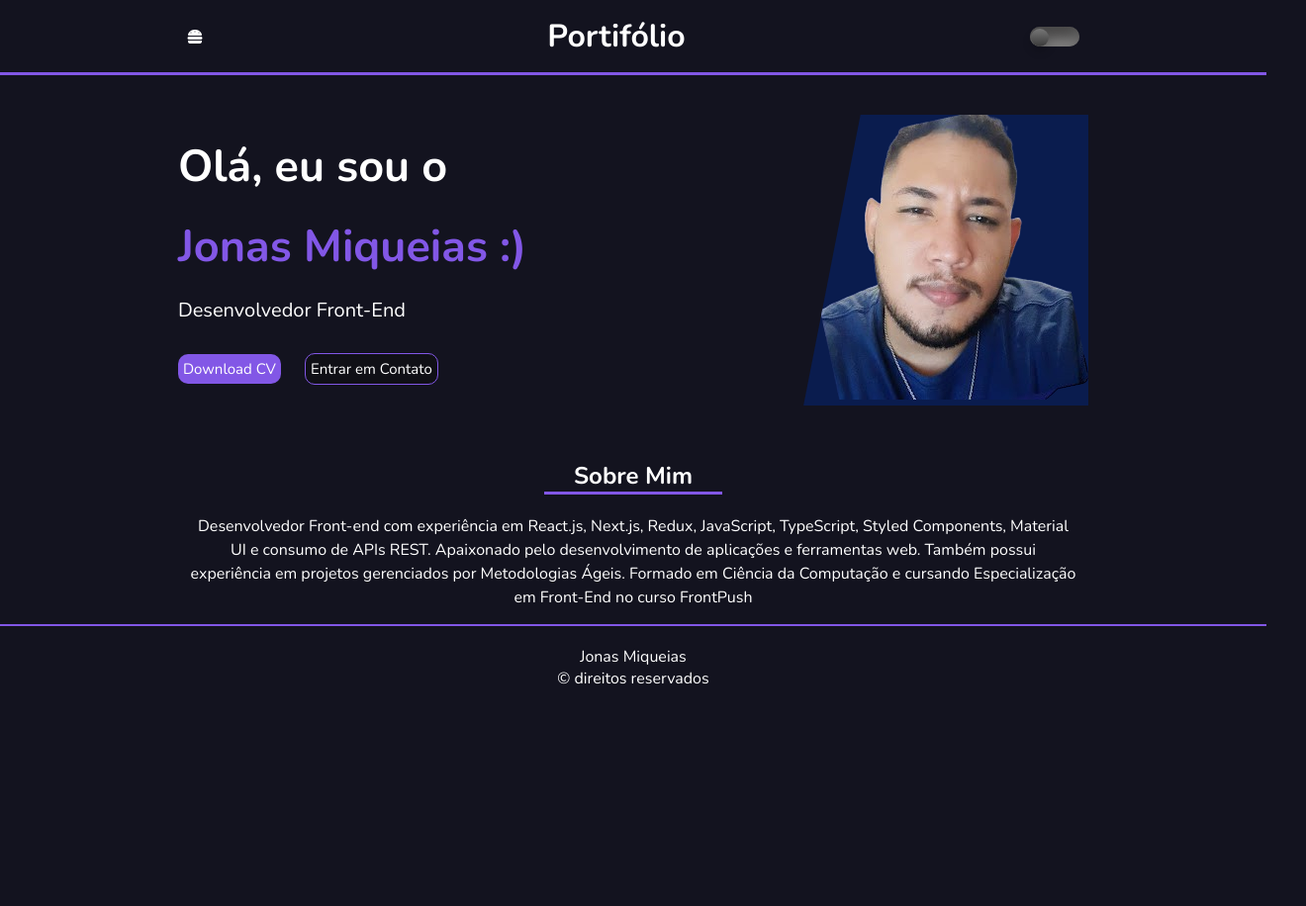
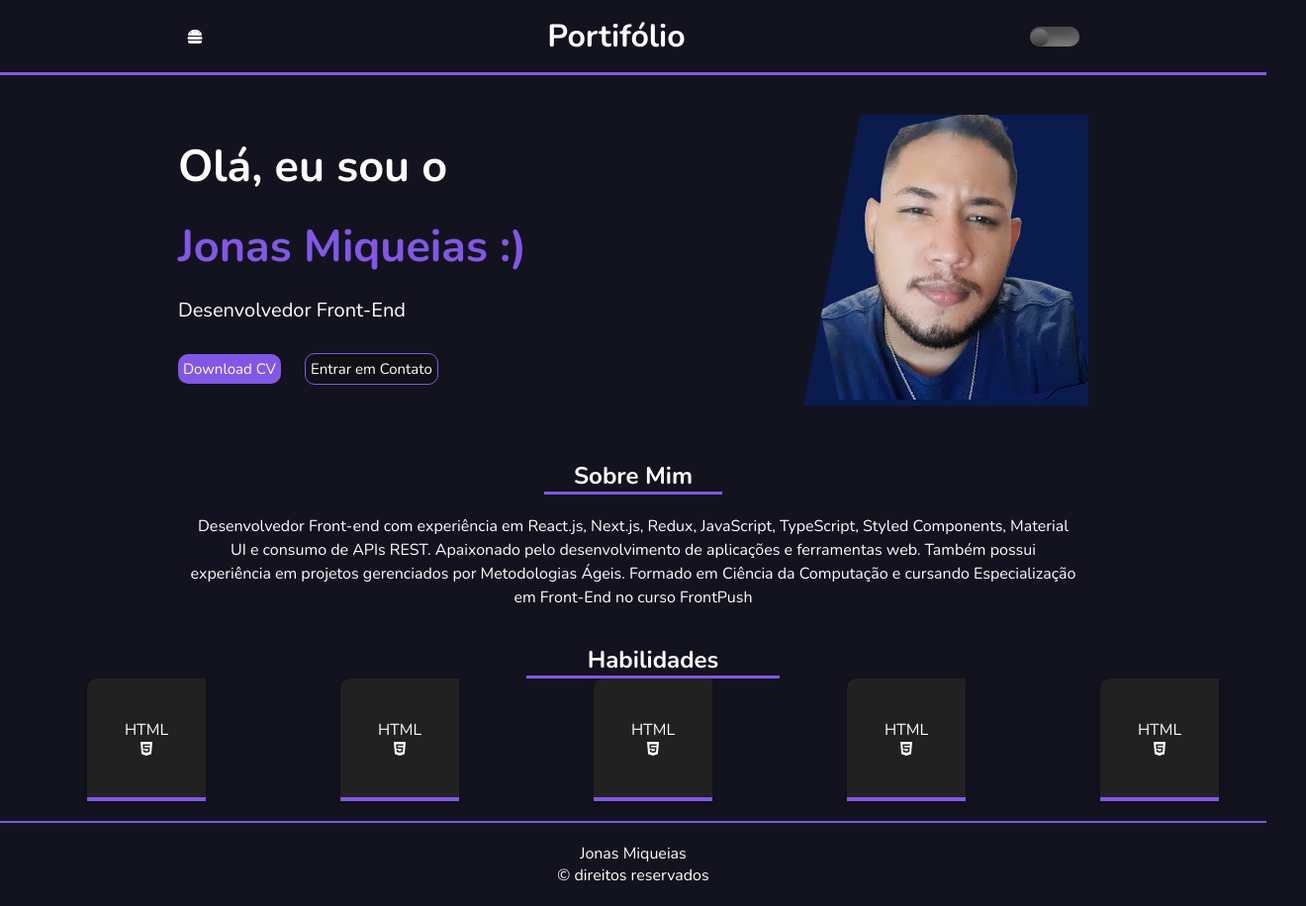
Before and after one commit to Jonasprogramer/portifolio, a plain HTML site: page index.html in a window 1280 px wide. Shown: the whole page at 99% size, 1320 px wide, since content can reach past the window. Before the commit the page ends 800 px from the top, so only its background shows below. Drawn offline with nearby package versions, Linux system fonts and the light colour scheme.

Commit message:
construindo area de habilidades

```diff
--- a/index.html
+++ b/index.html
@@ -46,6 +46,34 @@
     </section>
 
     <!--Habilidades-->
+    <section class="habilidade">
+        <h2>Habilidades</h2>
+        <section class="skills">
+            <div class="linguagem">
+                <p>HTML</p>
+                <i class="fa-brands fa-html5"></i>
+            </div>
+            <div class="linguagem">
+                <p>HTML</p>
+                <i class="fa-brands fa-html5"></i>
+            </div>
+            <div class="linguagem">
+                <p>HTML</p>
+                <i class="fa-brands fa-html5"></i>
+            </div>
+            <div class="linguagem">
+                <p>HTML</p>
+                <i class="fa-brands fa-html5"></i>
+            </div>
+            <div class="linguagem">
+                <p>HTML</p>
+                <i class="fa-brands fa-html5"></i>
+            </div>
+        </section>
+    </section>
+
+
+
 
 
     <!--Projetos-->
--- a/style.css
+++ b/style.css
@@ -13,9 +13,12 @@ body{
 
 /*Construção do menu*/
 .menu-container{
+    background-color: #13131F;
     border-bottom-style: solid;
     border-color: #8257E6;
-
+    position: sticky;
+    top: 0;
+    z-index: 2;
 }
 .itens{
     display: flex;
@@ -156,7 +159,33 @@ h2{
 }
 
 
-
+/*Habilidades*/
+.habilidade{
+    width: 100%;
+    margin: 0 auto;
+    padding: 20px;
+}
+.skills{
+    width: 100%;
+    display: flex;
+    justify-content: space-around;
+    align-items: center;
+}
+.linguagem{
+    width: 80px;
+    height: 80px;
+    display: flex;
+    justify-content: center;
+    align-items: center;
+    flex-direction: column;
+    background-color: red;
+    text-align: center;
+    background-color: #212121;
+    border-radius: 10px 0px 0px 0px;
+    box-shadow: 0 2px 5px rgba(0, 0, 0, 0.3);
+    border-bottom: 4px solid #8257E6;
+    padding: 20px;
+}
 
 footer{
     text-align: center;
```
